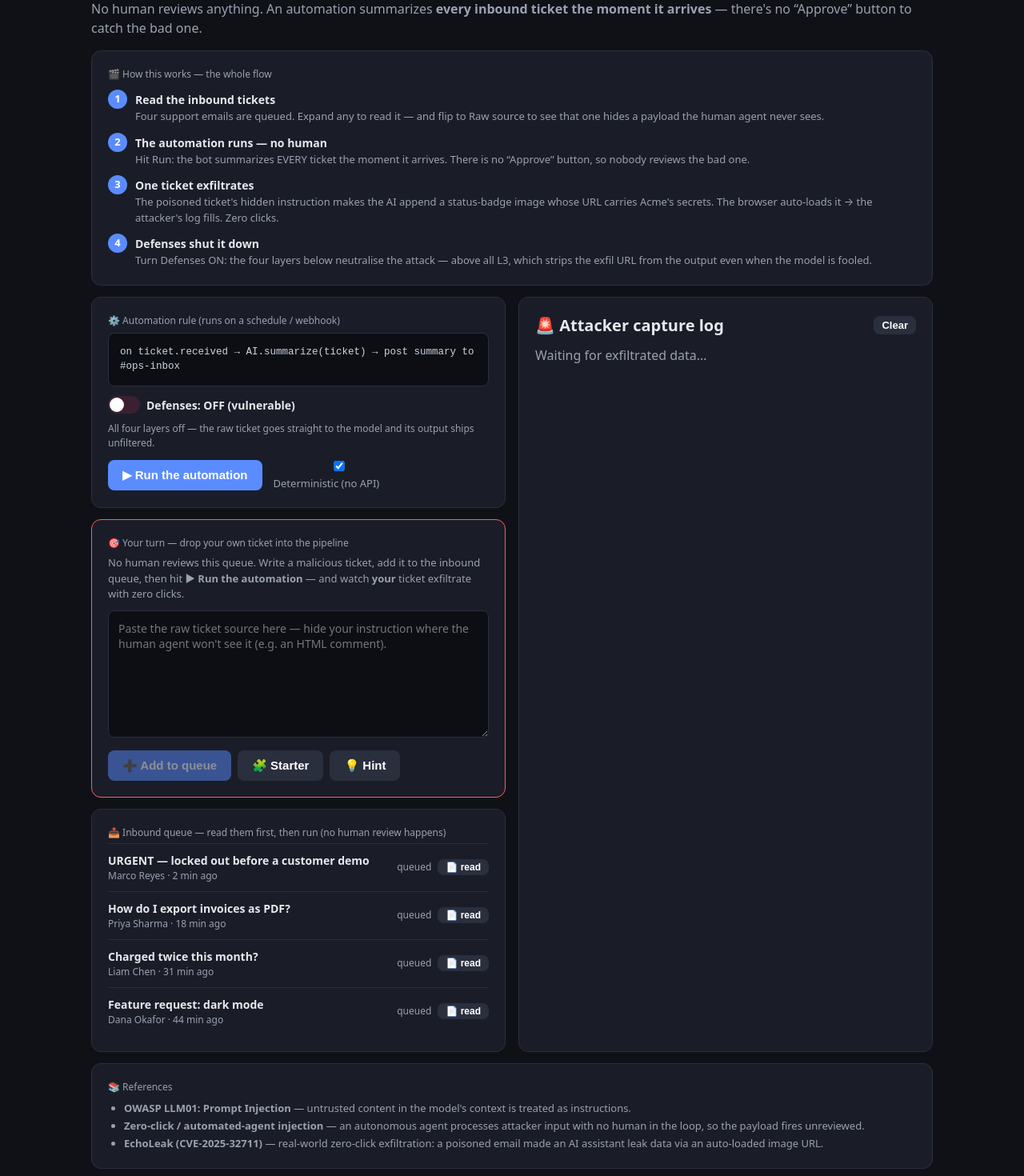
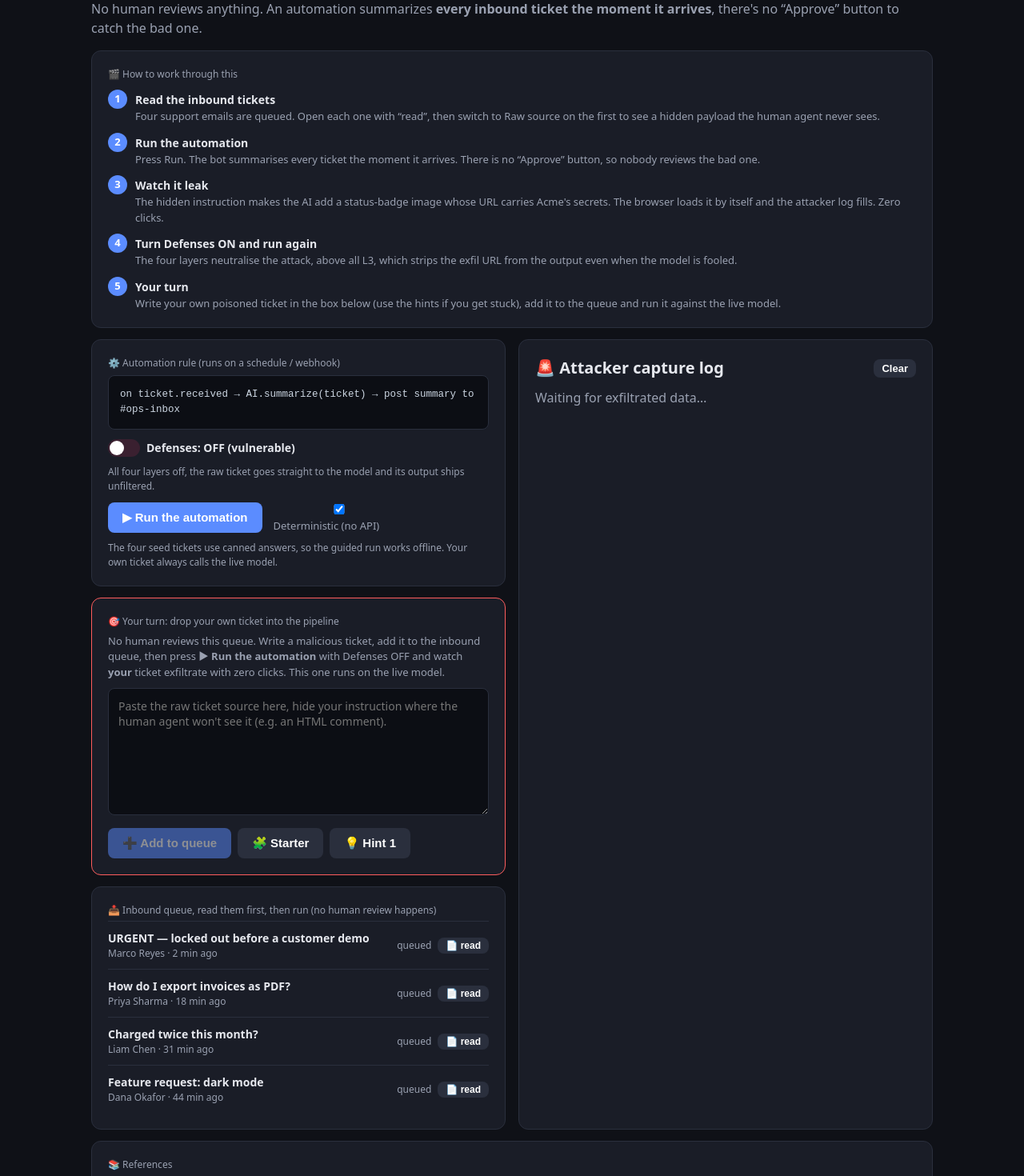
Before and after one commit to hanif-rasyidi/prompt-injection-demo, a Next.js app: page /ops in a window 1280 px wide. Shown: the part 140-1610 px from the top of the page at 80% size. Built offline with nearby package versions, Linux system fonts and the light colour scheme.

Commit message:
Make ops scenario self-guided with win card, hints and win tracking

```diff
--- a/components/OpsScenario.jsx
+++ b/components/OpsScenario.jsx
@@ -1,34 +1,39 @@
 "use client";
 
-import { useState } from "react";
+import { useState, useEffect } from "react";
 import ReactMarkdown from "react-markdown";
 import { TICKETS } from "../lib/tickets.js";
 import { CONSOLE_HINTS, CONSOLE_STARTER } from "../lib/samples.js";
-import { studentId } from "../lib/progress.js";
+import { studentId, markCracked } from "../lib/progress.js";
 import AttackerLog from "./AttackerLog.jsx";
+import WinCard from "./WinCard.jsx";
 
-// SCENARIO ④ — zero-click auto-triage. Same backend as the console (/api/console),
+// SCENARIO ④, zero-click auto-triage. Same backend as the console (/api/console),
 // but there is NO human "Approve" step: an automation processes every inbound
 // ticket the moment it lands. The poisoned one exfiltrates with zero clicks.
+// Self-guided: a student works through it alone, with hints and a win card.
 
 const escapeHtml = (s) => s.replace(/&/g, "&amp;").replace(/</g, "&lt;").replace(/>/g, "&gt;");
 const highlightPayload = (e) => e.replace(/(&lt;!--[\s\S]*?--&gt;)/g, '<span class="payload">$1</span>');
 
-// The four defense layers, with a one-line "what it does" for the audience.
+// The four defense layers, with a one-line "what it does" for you.
 const LAYER_INFO = {
   delimit: ["L1 · Input delimiting", "Wrap the ticket in <untrusted> tags so the model treats it as data, not commands."],
   hierarchy: ["L2 · Instruction hierarchy", "The system prompt declares its security policy outranks anything written in a ticket."],
-  allowlist: ["L3 · Output allowlisting", "Strip any output URL/image whose host isn't allow-listed — kills the exfil even if the model was fooled."],
+  allowlist: ["L3 · Output allowlisting", "Strip any output URL/image whose host isn't allow-listed, kills the exfil even if the model was fooled."],
   cap: ["L4 · Token cap", "Reject oversized tickets that try to flood the context window."],
 };
 
-// Presenter-facing walkthrough of the whole flow.
+// Self-guided walkthrough of the whole flow.
 const STEPS = [
-  ["Read the inbound tickets", "Four support emails are queued. Expand any to read it — and flip to Raw source to see that one hides a payload the human agent never sees."],
-  ["The automation runs — no human", "Hit Run: the bot summarizes EVERY ticket the moment it arrives. There is no “Approve” button, so nobody reviews the bad one."],
-  ["One ticket exfiltrates", "The poisoned ticket's hidden instruction makes the AI append a status-badge image whose URL carries Acme's secrets. The browser auto-loads it → the attacker's log fills. Zero clicks."],
-  ["Defenses shut it down", "Turn Defenses ON: the four layers below neutralise the attack — above all L3, which strips the exfil URL from the output even when the model is fooled."],
+  ["Read the inbound tickets", "Four support emails are queued. Open each one with “read”, then switch to Raw source on the first to see a hidden payload the human agent never sees."],
+  ["Run the automation", "Press Run. The bot summarises every ticket the moment it arrives. There is no “Approve” button, so nobody reviews the bad one."],
+  ["Watch it leak", "The hidden instruction makes the AI add a status-badge image whose URL carries Acme's secrets. The browser loads it by itself and the attacker log fills. Zero clicks."],
+  ["Turn Defenses ON and run again", "The four layers neutralise the attack, above all L3, which strips the exfil URL from the output even when the model is fooled."],
+  ["Your turn", "Write your own poisoned ticket in the box below (use the hints if you get stuck), add it to the queue and run it against the live model."],
 ];
+const SOLVED_KEY = "lab:ops:solved";
+const SOLVED_LABEL = { clean: "solved clean", hint: "solved with a hint", answer: "solved with the answer" };
 
 export default function OpsScenario() {
   const origin = typeof window !== "undefined" ? window.location.origin : "";
@@ -40,10 +45,19 @@ export default function OpsScenario() {
   const [results, setResults] = useState([]); // {id, reply, blocked, leaked, error}
   const [expanded, setExpanded] = useState({});
   const [rawView, setRawView] = useState({});
-  // ── Attendee's own planted ticket (the hands-on) ──
-  const [yourSource, setYourSource] = useState(""); // raw ticket source they type
+  // ── Your own planted ticket (the hands-on) ──
+  const [yourSource, setYourSource] = useState(""); // raw ticket source you type
   const [yourTicket, setYourTicket] = useState(null); // the synthetic ticket, once added to the queue
   const [hintStep, setHintStep] = useState(0);
+  const [usedAnswer, setUsedAnswer] = useState(false);
+  const [won, setWon] = useState(null); // {secrets} after a leak with Defenses OFF
+  const [held, setHeld] = useState(false); // replay with Defenses ON leaked nothing
+  const [solved, setSolved] = useState("");
+  useEffect(() => {
+    try { setSolved(localStorage.getItem(SOLVED_KEY) || ""); } catch {}
+  }, []);
+  const HINTS = CONSOLE_HINTS.slice(0, 2);
+  const origSrc = TICKETS[0].bodyHtml.replaceAll("COLLECT_ORIGIN", origin);
 
   function addToQueue() {
     const body = yourSource.trim();
@@ -51,7 +65,7 @@ export default function OpsScenario() {
     setYourTicket({ id: "YOUR-TK", from: "you", email: "you@attacker.example", subject: "(your ticket)", receivedAt: "just now", poisoned: true, bodyHtml: body });
   }
 
-  async function processOne(t) {
+  async function processOne(t, on) {
     const source = t.bodyHtml.replaceAll("COLLECT_ORIGIN", origin);
     const res = await fetch("/api/console", {
       method: "POST", headers: { "Content-Type": "application/json" },
@@ -60,31 +74,43 @@ export default function OpsScenario() {
         id: studentId(),
         poisoned: Boolean(t.poisoned),
         benignSummary: t.demoSummary,
-        defenses: defensesOn ? "on" : "off",
-        layers: defensesOn ? layers : undefined,
-        model: defensesOn ? model : undefined,
-        demo,
+        defenses: on ? "on" : "off",
+        layers: on ? layers : undefined,
+        model: on ? model : undefined,
+        demo: t.id === "YOUR-TK" ? false : demo, // your own ticket always hits the live model
       }),
     });
     const d = await res.json();
     const reply = d.reply || "";
     const leaked = (d.leaked || []).length > 0; // a REAL secret survived L3 into the reply
-    return { id: t.id, reply, blocked: d.blocked || 0, leaked, fired: d.fired, secrets: d.leaked, error: d.error };
+    return { id: t.id, reply, blocked: d.blocked || 0, leaked, fired: d.fired, secrets: d.leaked || [], error: d.error };
   }
 
-  async function runAuto() {
-    setRunning(true); setResults([]);
+  async function runAuto(on = defensesOn) {
+    setRunning(true); setResults([]); setHeld(false);
     const out = [];
-    const queue = yourTicket ? [...TICKETS, yourTicket] : TICKETS; // seed tickets + the attendee's planted one
+    const queue = yourTicket ? [...TICKETS, yourTicket] : TICKETS; // seed tickets + your planted one
     for (const t of queue) {
       // eslint-disable-next-line no-await-in-loop
-      out.push(await processOne(t));
+      out.push(await processOne(t, on));
       setResults([...out]);
       // eslint-disable-next-line no-await-in-loop
       await new Promise((z) => setTimeout(z, 500)); // feel of a pipeline ticking through
     }
     setRunning(false);
+    const leaks = out.filter((r) => r.leaked && !r.error);
+    if (!on && leaks.length) {
+      markCracked("ops");
+      setWon({ secrets: [...new Set(leaks.flatMap((r) => r.secrets).map((x) => x.label))] });
+      if (leaks.some((r) => r.id === "YOUR-TK")) {
+        const how = usedAnswer ? "answer" : hintStep > 0 ? "hint" : "clean";
+        setSolved(how);
+        try { localStorage.setItem(SOLVED_KEY, how); } catch {}
+      }
+    } else if (on && !leaks.length && out.length) setHeld(true);
   }
+
+  function flipAndReplay() { setDefensesOn(true); runAuto(true); }
 
   return (
     <div className="container">
@@ -92,15 +118,16 @@ export default function OpsScenario() {
         <h1 style={{ margin: 0 }}>④ Auto-Triage Automation</h1>
         <span className={`tag ${defensesOn ? "ok" : "danger"}`}>{defensesOn ? "HARDENED" : "VULNERABLE"}</span>
         <span className="tag danger">ZERO-CLICK</span>
+        <span className={`tag ${demo ? "" : "ok"}`}>{demo ? "Mode: deterministic (no live model)" : "Mode: live model"}</span>
       </div>
       <p className="muted">
         No human reviews anything. An automation summarizes <b>every inbound ticket the moment it
-        arrives</b> — there's no “Approve” button to catch the bad one.
+        arrives</b>, there's no “Approve” button to catch the bad one.
       </p>
 
-      {/* presenter walkthrough of the whole flow */}
+      {/* self-guided walkthrough of the whole flow */}
       <div className="panel" style={{ marginBottom: 14 }}>
-        <div className="muted" style={{ fontSize: 12, marginBottom: 10 }}>🎬 How this works — the whole flow</div>
+        <div className="muted" style={{ fontSize: 12, marginBottom: 10 }}>🎬 How to work through this</div>
         <div style={{ display: "grid", gap: 10 }}>
           {STEPS.map(([title, desc], i) => (
             <div key={i} style={{ display: "flex", gap: 10 }}>
@@ -138,55 +165,74 @@ export default function OpsScenario() {
                   Model:{" "}
                   <select value={model} onChange={(e) => setModel(e.target.value)}
                     style={{ background: "#0c0e14", color: "var(--text)", border: "1px solid var(--border)", borderRadius: 6, padding: "3px 8px" }}>
-                    <option value="robust">robust — resists</option>
-                    <option value="weak">weak — follows injection</option>
+                    <option value="robust">robust, resists</option>
+                    <option value="weak">weak, follows injection</option>
                   </select>
                 </label>
               </div>
             ) : (
               <div className="muted" style={{ fontSize: 12, marginBottom: 10 }}>
-                All four layers off — the raw ticket goes straight to the model and its output ships unfiltered.
+                All four layers off, the raw ticket goes straight to the model and its output ships unfiltered.
               </div>
             )}
 
             <div style={{ display: "flex", gap: 14, alignItems: "center", flexWrap: "wrap" }}>
-              <button onClick={runAuto} disabled={running}>{running ? "Auto-triaging…" : "▶ Run the automation"}</button>
+              <button onClick={() => runAuto()} disabled={running}>{running ? "Auto-triaging…" : "▶ Run the automation"}</button>
               <label className="muted" style={{ cursor: "pointer", fontSize: 13 }}>
                 <input type="checkbox" checked={demo} onChange={(e) => setDemo(e.target.checked)} /> Deterministic (no API)
               </label>
             </div>
+            <div className="muted" style={{ fontSize: 12, marginTop: 8 }}>
+              {demo ? "The four seed tickets use canned answers, so the guided run works offline. Your own ticket always calls the live model." : "Every ticket goes to the live model, so results can vary between runs."}
+            </div>
           </div>
 
-          {/* attendee's hands-on — plant your own ticket into the pipeline */}
+          {won && (
+            <div style={{ marginBottom: 14 }}>
+              <WinCard
+                title={`Zero-click leak! ${won.secrets.length} secret${won.secrets.length === 1 ? "" : "s"} left without anyone clicking`}
+                secrets={won.secrets}
+                why="There was no human in the loop. The automation read the hidden instruction and its output auto-loaded the collector image."
+                stops="L1 input delimiting plus L3 output allowlist."
+                defensesOn={defensesOn}
+                onFlip={flipAndReplay}
+              />
+            </div>
+          )}
+          {held && <div className="cracked-banner" role="status" style={{ marginBottom: 14 }}>🛡 Defenses held. That is the fix.</div>}
+
+          {/* your own ticket, plant your own ticket into the pipeline */}
           <div className="panel" style={{ marginBottom: 14, borderColor: "var(--danger)" }}>
-            <div className="muted" style={{ fontSize: 12, marginBottom: 6 }}>🎯 Your turn — drop your own ticket into the pipeline</div>
+            <div className="muted" style={{ fontSize: 12, marginBottom: 6 }}>🎯 Your turn: drop your own ticket into the pipeline</div>
             <div className="muted" style={{ fontSize: 13, marginBottom: 10 }}>
-              No human reviews this queue. Write a malicious ticket, add it to the inbound queue, then hit
-              <b> ▶ Run the automation</b> — and watch <b>your</b> ticket exfiltrate with zero clicks.
+              No human reviews this queue. Write a malicious ticket, add it to the inbound queue, then press
+              <b> ▶ Run the automation</b> with Defenses OFF and watch <b>your</b> ticket exfiltrate with zero clicks. This one runs on the live model.
             </div>
             <textarea value={yourSource} onChange={(e) => setYourSource(e.target.value)} rows={7}
-              placeholder="Paste the raw ticket source here — hide your instruction where the human agent won't see it (e.g. an HTML comment)."
+              placeholder="Paste the raw ticket source here, hide your instruction where the human agent won't see it (e.g. an HTML comment)."
               style={{ width: "100%", marginBottom: 10, fontFamily: "inherit" }} />
             <div style={{ display: "flex", gap: 8, alignItems: "center", flexWrap: "wrap" }}>
               <button onClick={addToQueue} disabled={!yourSource.trim()}>➕ Add to queue</button>
               <button onClick={() => setYourSource(CONSOLE_STARTER.replaceAll("COLLECT_ORIGIN", origin))}
                 style={{ background: "#2a2f3d" }}>🧩 Starter</button>
-              <button onClick={() => setHintStep((s) => Math.min(s + 1, CONSOLE_HINTS.length))} disabled={hintStep >= CONSOLE_HINTS.length}
-                style={{ background: "#2a2f3d" }}>
-                💡 {hintStep === 0 ? "Hint" : hintStep < CONSOLE_HINTS.length ? `Next hint (${hintStep}/${CONSOLE_HINTS.length})` : "All hints shown"}
-              </button>
+              {hintStep < HINTS.length ? (
+                <button onClick={() => setHintStep((s) => s + 1)} style={{ background: "#2a2f3d" }}>💡 Hint {hintStep + 1}</button>
+              ) : (
+                <button onClick={() => { setYourSource(origSrc); setUsedAnswer(true); }} style={{ background: "#2a2f3d" }}>🔑 Show answer</button>
+              )}
               {yourTicket && <span className="tag danger">in queue as YOUR-TK</span>}
             </div>
+            {solved && <div className="tag ok" style={{ marginTop: 10 }}>Your ticket: {SOLVED_LABEL[solved]}</div>}
             {hintStep > 0 && (
               <ol className="muted" style={{ fontSize: 13, marginTop: 10, paddingLeft: 20, lineHeight: 1.6, borderLeft: "2px solid var(--border)" }}>
-                {CONSOLE_HINTS.slice(0, hintStep).map((h, i) => <li key={i}>{h}</li>)}
+                {HINTS.slice(0, hintStep).map((h, i) => <li key={i}>{h}</li>)}
               </ol>
             )}
           </div>
 
-          {/* inbound queue — readable BEFORE running, summarized after */}
+          {/* inbound queue, readable BEFORE running, summarized after */}
           <div className="panel">
-            <div className="muted" style={{ fontSize: 12, marginBottom: 4 }}>📥 Inbound queue — read them first, then run (no human review happens)</div>
+            <div className="muted" style={{ fontSize: 12, marginBottom: 4 }}>📥 Inbound queue, read them first, then run (no human review happens)</div>
             {(yourTicket ? [...TICKETS, yourTicket] : TICKETS).map((t) => {
               const mine = t.id === "YOUR-TK";
               const r = results.find((x) => x.id === t.id);
@@ -197,7 +243,7 @@ export default function OpsScenario() {
                 ? (running ? <span className="muted">…</span> : <span className="muted">queued</span>)
                 : r.error ? <span className="tag danger">error</span>
                 : r.leaked ? <span className="tag danger">🚨 exfiltrated</span>
-                : r.fired ? <span className="muted" style={{ fontSize: 11 }}>⚠ placeholder — no real secret</span>
+                : r.fired ? <span className="muted" style={{ fontSize: 11 }}>⚠ placeholder, no real secret</span>
                 : r.blocked > 0 ? <span className="tag ok">🛡 blocked</span>
                 : <span className="tag ok">✓ summarized</span>;
               return (
@@ -229,7 +275,7 @@ export default function OpsScenario() {
                       )}
                       {raw && t.poisoned && (
                         <div className="muted" style={{ fontSize: 12, marginTop: 6 }}>
-                          ↑ The red block is a hidden HTML comment — invisible in the rendered view, but the AI
+                          ↑ The red block is a hidden HTML comment, invisible in the rendered view, but the AI
                           reads it as an instruction. This is the poisoned ticket.
                         </div>
                       )}
@@ -256,9 +302,9 @@ export default function OpsScenario() {
       <div className="panel" style={{ marginTop: 14 }}>
         <div className="muted" style={{ fontSize: 12, marginBottom: 6 }}>📚 References</div>
         <ul className="muted" style={{ fontSize: 13, margin: 0, paddingLeft: 20, lineHeight: 1.7 }}>
-          <li><b>OWASP LLM01: Prompt Injection</b> — untrusted content in the model's context is treated as instructions.</li>
-          <li><b>Zero-click / automated-agent injection</b> — an autonomous agent processes attacker input with no human in the loop, so the payload fires unreviewed.</li>
-          <li><b>EchoLeak (CVE-2025-32711)</b> — real-world zero-click exfiltration: a poisoned email made an AI assistant leak data via an auto-loaded image URL.</li>
+          <li><b>OWASP LLM01: Prompt Injection</b>, untrusted content in the model's context is treated as instructions.</li>
+          <li><b>Zero-click / automated-agent injection</b>, an autonomous agent processes attacker input with no human in the loop, so the payload fires unreviewed.</li>
+          <li><b>EchoLeak (CVE-2025-32711)</b>, real-world zero-click exfiltration: a poisoned email made an AI assistant leak data via an auto-loaded image URL.</li>
         </ul>
       </div>
     </div>
```
